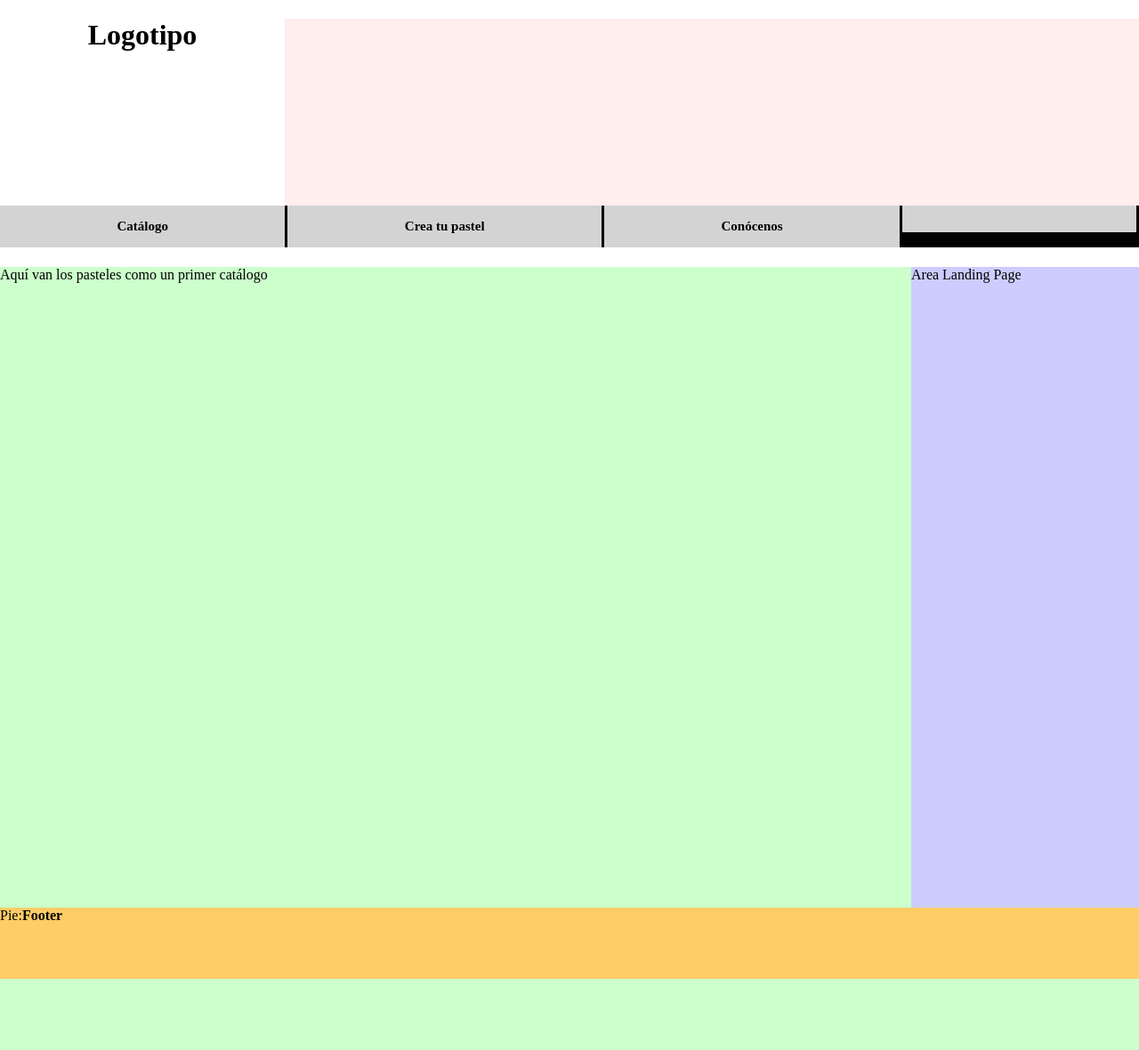
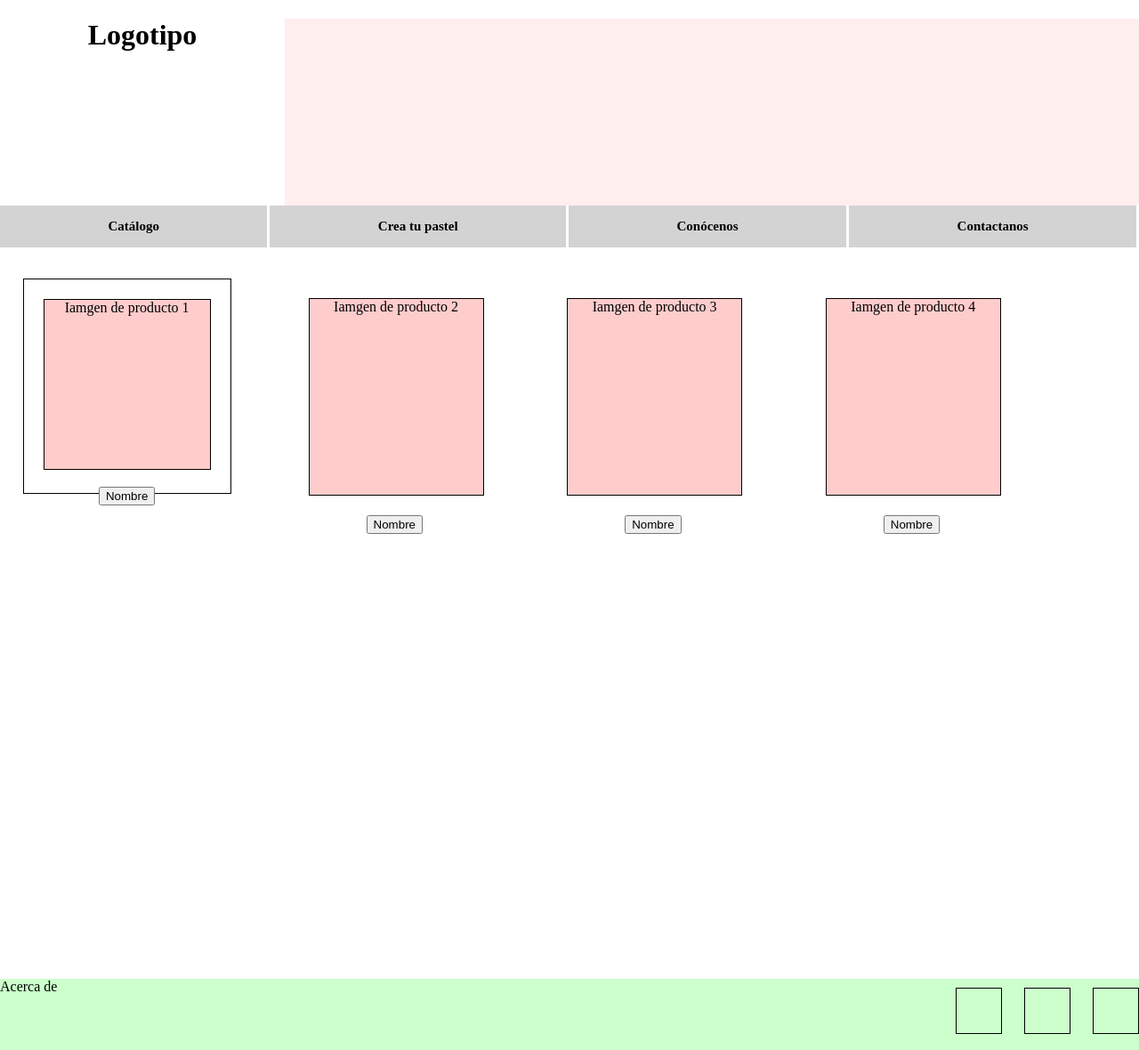
Before and after one commit to David-Benoit/El-Mexicano---PASTELER-A, a PHP site: page /Principal.html in a window 1280 px wide. Shown: the whole page at 89% size. Before the commit the page ends 1100 px from the top, so only its background shows below. Run offline with PHP 8.4, Linux system fonts and the light colour scheme.

Commit message:
Add files via upload

```diff
--- a/Página/EstiloPrincipal.css
+++ b/Página/EstiloPrincipal.css
@@ -2,12 +2,10 @@ body, html{
   height: 100%;
   width: 100%;
   margin: 0px;
-  padding: 0px;
 }
 header{
   display: block;
   min-height: 10%;
-  background: #000000;
 }
 
 h1{
@@ -50,24 +48,138 @@ a{
   text-decoration:none;
   color:#000000
 }
-a:hover{
-  background-color:Gray;
+.Caja{
+height: 100%;
+width:100%;
 }
- .Caja{
-  height: 90%;
-  display:flex;
-  flex-flow: row;
+.modA{
+  height: 25%;
+  border: 1px solid #000000;
+  width:15%;
+  padding: 20px;
+  text-align: center;
+  margin-bottom:20px;
+  margin-top:1%;
+  margin-left:2%;
+  margin-right: 2%;
+  float:left;
 }
-article{
-  background: #cfc;
-  flex:80%;
+.Prod1{
+  height: 95%;
+  width:97%;
+  background-color:#ffcccc;
+  border:1px solid #000000;
+  text-align: center;
+  margin-top:1%;
+  margin-left: 1%;
+  float:inherit;
 }
-aside{
-  background: #ccf;
-  flex:20%;
+.bto1{
+  margin-top: 10%;
+}
+.modB{
+  height: 250px;
+  width:225px;
+  padding: 20px;
+  text-align: center;
+  margin-bottom:20px;
+  margin-top:1%;
+  margin-left:2%;
+  float:left;
+}
+.Prod2{
+  height: 220px;
+  width:195px;
+  background-color:#ffcccc;
+  border:1px solid #000000;
+  text-align: center;
+  margin-top:1%;
+  margin-left: 7%;
+  float:inherit;
+}
+.bto2{
+  margin-top: 10%;
+}
+.modC{
+  height: 250px;
+  width:225px;
+  padding: 20px;
+  text-align: center;
+  margin-bottom:20px;
+  margin-top:1%;
+  margin-left:2%;
+  float:left;
+}
+.Prod3{
+  height: 220px;
+  width:195px;
+  background-color:#ffcccc;
+  border:1px solid #000000;
+  text-align: center;
+  margin-top:1%;
+  margin-left: 7%;
+  float:inherit;
+}
+.bto3{
+  margin-top: 10%;
+}
+.modD{
+  height: 250px;
+  width:225px;
+  padding: 20px;
+  text-align: center;
+  margin-bottom:20px;
+  margin-top:1%;
+  margin-left:2%;
+  float:left;
+}
+.Prod4{
+  height: 220px;
+  width:195px;
+  background-color:#ffcccc;
+  border:1px solid #000000;
+  text-align: center;
+  margin-top:1%;
+  margin-left: 7%;
+  float:inherit;
+}
+.bto4{
+  margin-top: 10%;
 }
 footer{
+  width: 100%;
+  margin: 0px;
   display: block;
   min-height: 10%;
-  background: #fc6;
+  background-color: #cfc;
 }
+.Face{
+  height: 50px;
+  width:50px;
+  border:1px solid #000000;
+  text-align: center;
+  margin-bottom:60px;
+  margin-top:10px;
+  margin-left:25px;
+  float:right;
+}
+.Insta{
+  height: 50px;
+  width:50px;
+  border:1px solid #000000;
+  text-align: center;
+  margin-bottom:60px;
+  margin-top:10px;
+  margin-left:25px;
+  float:right;
+}
+.Tweet{
+  height: 50px;
+  width:50px;
+  border:1px solid #000000;
+  text-align: center;
+  margin-bottom:60px;
+  margin-top:10px;
+  margin-left:25px;
+  float:right;
+}
--- a/Página/Principal.html
+++ b/Página/Principal.html
@@ -14,14 +14,20 @@
           <li><a href="#">Catálogo</a></li>
           <li><a href="#">Crea tu pastel</a></li>
           <li><a href="#">Conócenos</a></li>
-          <li><a href="#"></a></li>
+          <li><a href="#">Contactanos</a></li>
         </ul> </div>
       </h1>
     </header>
     <div class="Caja">
-      <article>Aquí van los pasteles como un primer catálogo</article>
-      <aside>Area Landing Page</aside>
-    </div>
-    <footer>Pie:<strong>Footer</strong></footer>
+            <div class="modA"><div class="Prod1">Iamgen de producto 1</div><button class="bto1">Nombre</button></div>
+            <div class="modB"><div class="Prod2">Iamgen de producto 2</div><button class="bto2">Nombre</button></div>
+            <div class="modC"><div class="Prod3">Iamgen de producto 3</div><button class="bto3">Nombre</button></div>
+            <div class="modD"><div class="Prod4">Iamgen de producto 4</div><button class="bto4">Nombre</button></div>
+          </div>
+  <footer>Acerca de
+        <div class="Face"></div>
+        <div class="Insta"></div>
+        <div class="Tweet"></div>
+      </footer>
   </body>
 </html>
```
